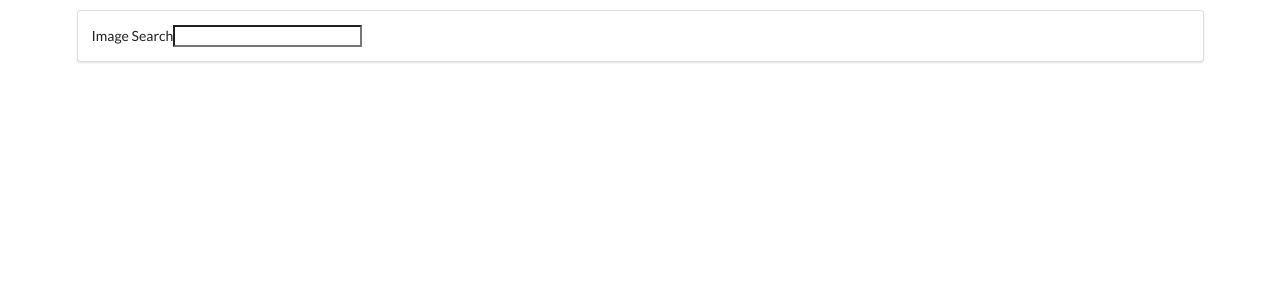
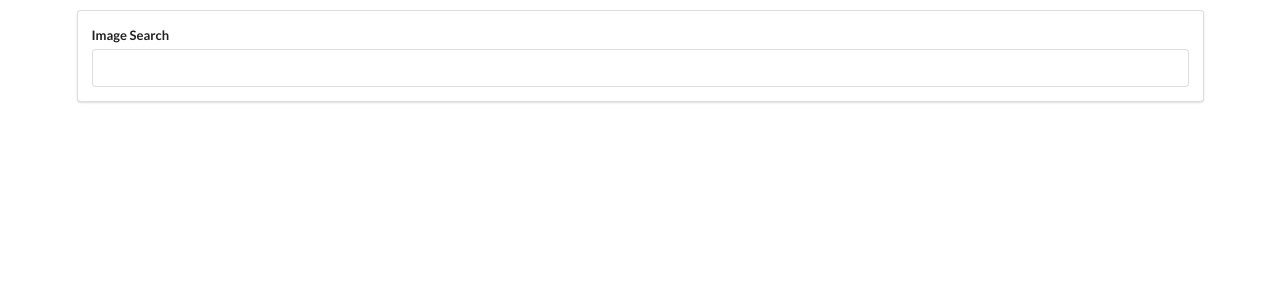
Before and after one commit to flash-of-genius/pics-clone, a React (Create React App) app: page / in a window 1280 px wide. Shown: the top 300 px of the page. Built offline with nearby package versions, Linux system fonts and the light colour scheme.

Commit message:
5 - Adding a Touch of Style

```diff
--- a/src/components/SearchBar.js
+++ b/src/components/SearchBar.js
@@ -3,8 +3,8 @@ import React from "react";
 class SearchBar extends React.Component {
   render() {
     return (
-      <div>
-        <form action="" className="ui segment">
+      <div className="ui segment">
+        <form action="" className="ui form">
           <div className="field">
             <label htmlFor="">Image Search</label>
             <input type="text" />
```
